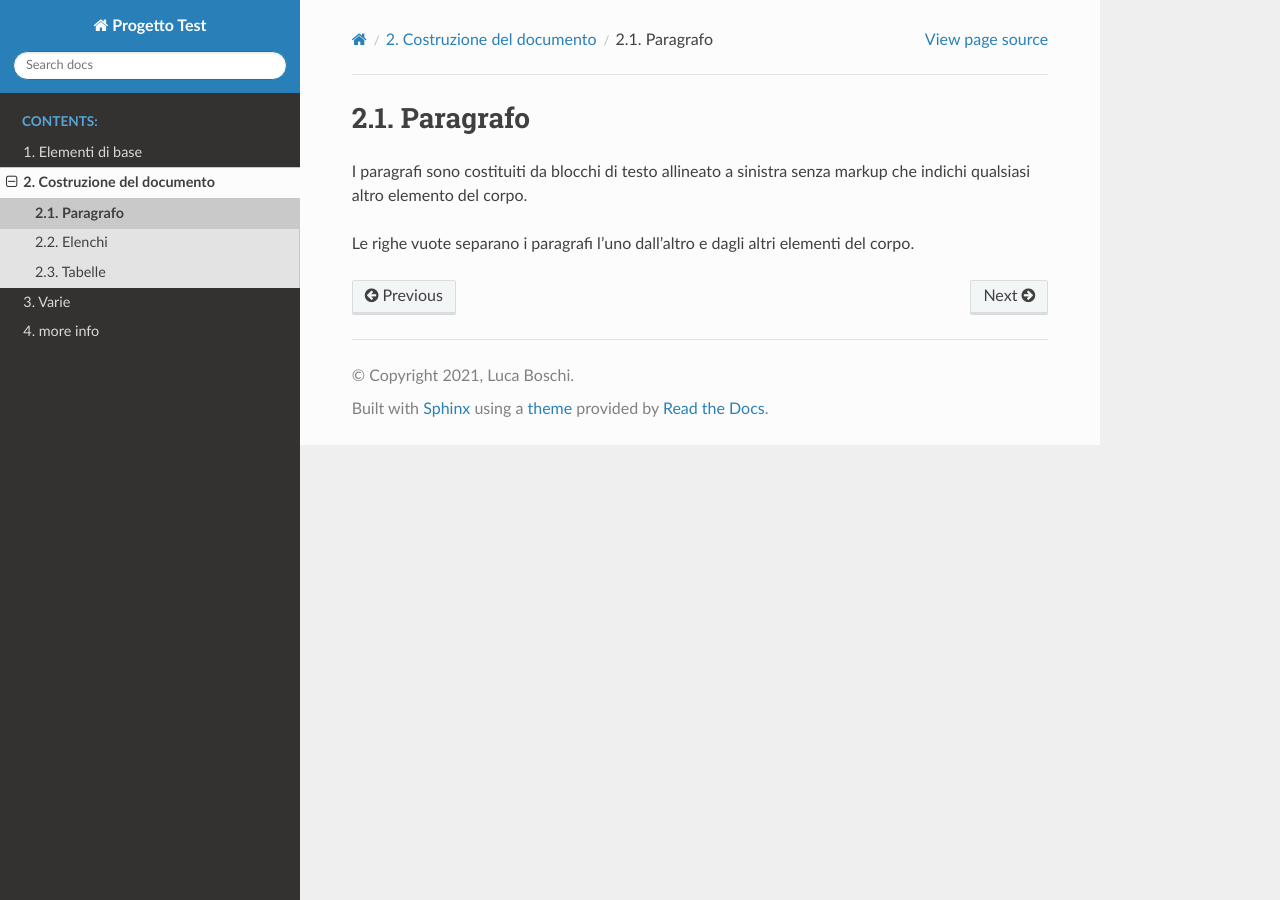
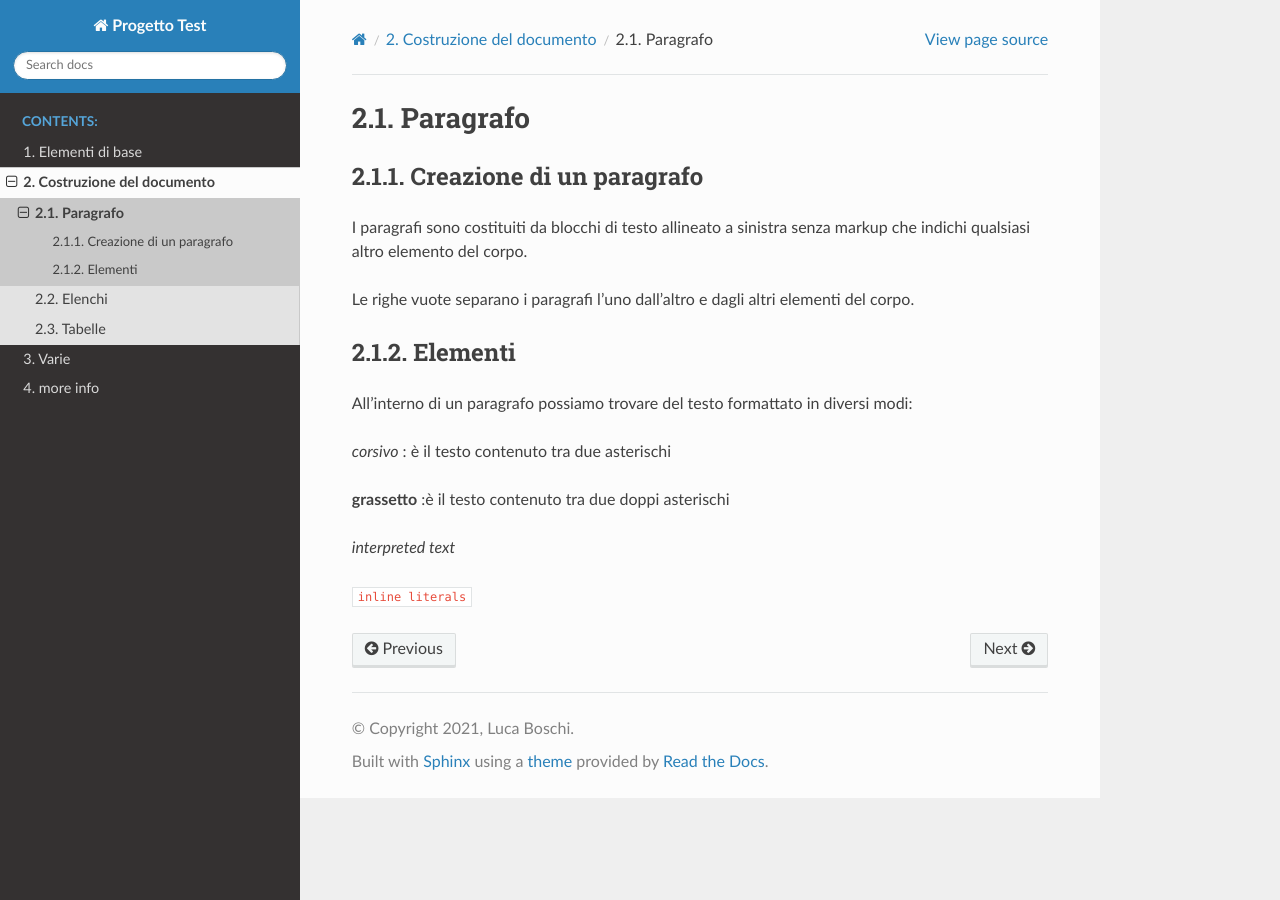
Before and after one commit to lucaboschi/reStructuredText, a Sphinx documentation site: the page built from source/capitolo2/2_1.rst, in a window 1280 px wide. Built offline with Sphinx 7.4.7 and the Read the Docs theme 2.0.0, drawn with Linux system fonts in a browser that asks for light colours.

Commit message:
Modificato file 2.1.rst

```diff
--- a/source/capitolo2/2_1.rst
+++ b/source/capitolo2/2_1.rst
@@ -3,7 +3,25 @@
 Paragrafo
 =========
 
+Creazione di un paragrafo
+-------------------------
+
 I paragrafi sono costituiti da blocchi di testo allineato a sinistra senza markup
 che indichi qualsiasi altro elemento del corpo.
 
 Le righe vuote separano i paragrafi l'uno dall'altro e dagli altri elementi del corpo.
+
+
+Elementi
+--------
+
+All'interno di un paragrafo possiamo trovare del testo formattato in diversi modi:
+
+
+*corsivo* : è il testo contenuto tra due asterischi
+
+**grassetto**  :è il testo contenuto tra due doppi asterischi
+
+`interpreted text`
+
+``inline literals``
```
Also changed, not shown: 6 other files.
